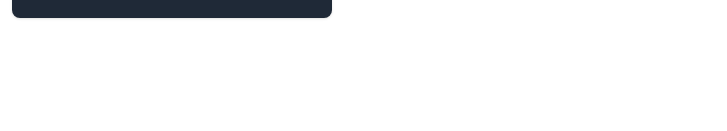
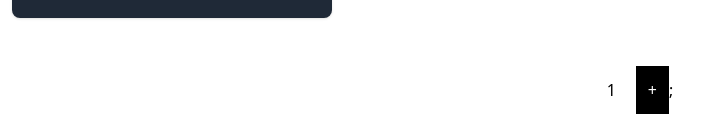
Before and after one commit to samidss56/learn-reactjs, a React (Vite) app: page /products in a window 1280 px wide. Shown: the part 930-1061 px from the top of the page, without its empty margins (0-727 px from the left). Before the commit the page ends 976 px from the top, so only its background shows below. Built offline with nearby package versions, Linux system fonts and the light colour scheme.

Commit message:
lifecycle in class component: componentDidMount and componentDidUpdate

```diff
--- a/src/components/Fragments/Counter.jsx
+++ b/src/components/Fragments/Counter.jsx
@@ -6,17 +6,32 @@ class Counter extends React.Component {
     this.state = {
       count: 0,
     };
+    console.log("constructor");
   }
+
+  componentDidMount() {
+    this.setState({ count: 1 });
+    console.log("component did mount");
+  }
+
+  componentDidUpdate(prevProps, prevState) {
+    console.log("component did update");
+    if (this.state.count === 10) {
+      this.setState({ count: 5 });
+    }
+  }
+
   render() {
     return (
       <div className="flex items-center">
         <h1 className="mr-5">{this.state.count}</h1>
         <button
           className="bg-black text-white p-3"
-          onClick={() => this.setState({ count: this.state.count + 2 })}
+          onClick={() => this.setState({ count: this.state.count + 1 })}
         >
           +
         </button>
+        {console.log("render")};
       </div>
     );
   }
--- a/src/pages/products.jsx
+++ b/src/pages/products.jsx
@@ -1,6 +1,7 @@
 import { Fragment, useState } from "react";
 import CardProduct from "../components/Fragments/CardProduct";
 import Button from "../components/Elements/Button";
+import Counter from "../components/Fragments/Counter";
 
 const products = [
   {
@@ -121,6 +122,9 @@ const ProductsPage = () => {
           </table>
         </div>
       </div>
+      <div className="my-5 flex justify-center">
+        <Counter></Counter>
+      </div>
     </Fragment>
   );
 };
```
